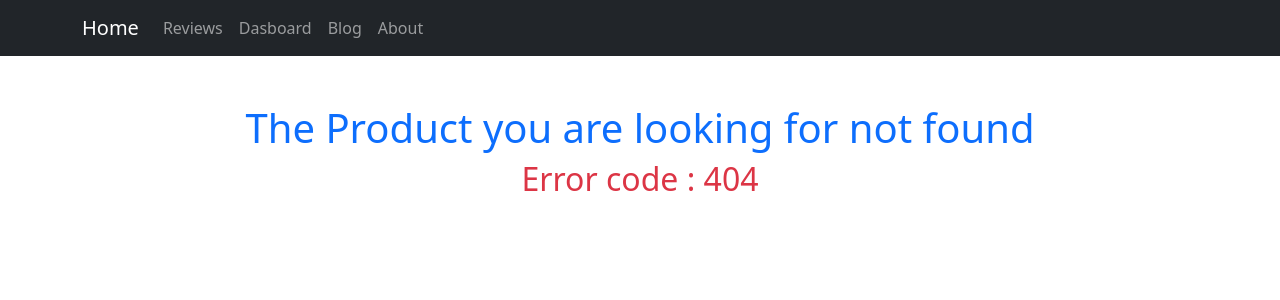
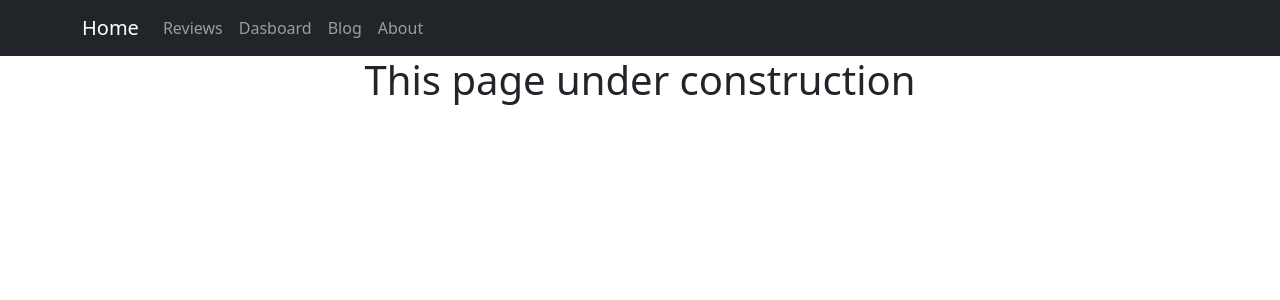
Before and after one commit to dev-nayandas/laptop-review, a React (Create React App) app: page /about in a window 1280 px wide. Before the commit this address had no page. Shown: the top 300 px of the page. Built offline with nearby package versions, Linux system fonts and the light colour scheme.

Commit message:
see all reviews done

```diff
--- a/src/App.js
+++ b/src/App.js
@@ -3,6 +3,7 @@ import './App.css';
 import Header from './Components/Header/Header';
 import { Route, Routes } from 'react-router-dom';
 import Home from './Components/Home/Home';
+import About from './Components/About/About';
 import Reviews from './Components/Reviews/Review';
 import Dasboard from './Components/Dasboard/Dasboard';
 import Blog from './Components/Blog/Blog';
@@ -19,9 +20,12 @@ function App() {
       <Routes>
           <Route path='/' element={<Home/>}></Route>
           <Route path='/home' element={<Home/>}></Route>
+          <Route path='/home/:reviews' element={<Reviews></Reviews>}></Route>
           <Route path='/reviews' element={<Reviews/>}></Route>
           <Route path='/dasboard' element={<Dasboard/>}></Route>
           <Route path='/blog' element={<Blog/>}></Route>
+          <Route path='/about' element={<About/>}></Route>
+
           <Route path='*' element={<Error404/>}></Route>
       </Routes>
     </div>
--- /dev/null
+++ b/src/Components/About/About.js
@@ -0,0 +1,11 @@
+import React from 'react';
+
+const About = () => {
+    return (
+        <div>
+            <h1>This page under construction</h1>
+        </div>
+    );
+};
+
+export default About;
--- a/src/Components/Blog/Blog.js
+++ b/src/Components/Blog/Blog.js
@@ -0,0 +1,11 @@
+import React from 'react';
+
+const Blog = () => {
+    return (
+        <div>
+            <h1>This is blog page</h1>
+        </div>
+    );
+};
+
+export default Blog;
--- a/src/Components/Home/Home.js
+++ b/src/Components/Home/Home.js
@@ -1,8 +1,16 @@
 import React from 'react';
 import { Button } from 'react-bootstrap';
+import { Link } from 'react-router-dom';
+import Dasboard from '../Dasboard/Dasboard';
+import Review from '../Reviews/Review';
+import ReviewUI from '../ReviewUI/ReviewUI';
+// import Review from '../Reviews/Review';
+
+// import ReviewUI from '../ReviewUI/ReviewUI';
 
 
 const Home = () => {
+
     return (
         <div>
             <h1 className='text-info mt-5'>Know the Best</h1>
@@ -17,8 +25,12 @@ const Home = () => {
 
                 </div>
             </div>
+
             <Button variant="success" className='mb-5 mt-5'>Total Reviews 6</Button><br/>
-            <Button className='mt-5'>See all Reviews</Button>
+
+
+            <a className='text-decoration-none bg-info p-2 rounded-pill' href={'/reviews'}>See all Reviews</a>
+
 
         </div>
 
```
Also changed, not shown: 1 other file (tests, documents, lock files or other folders).
